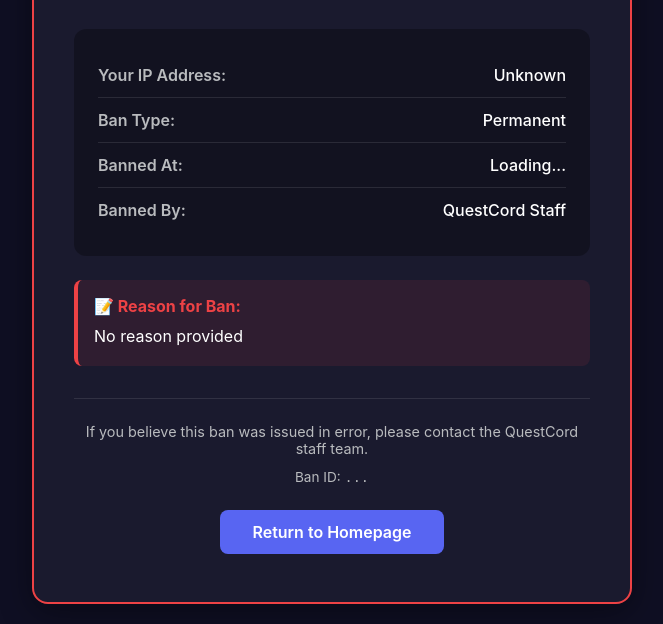
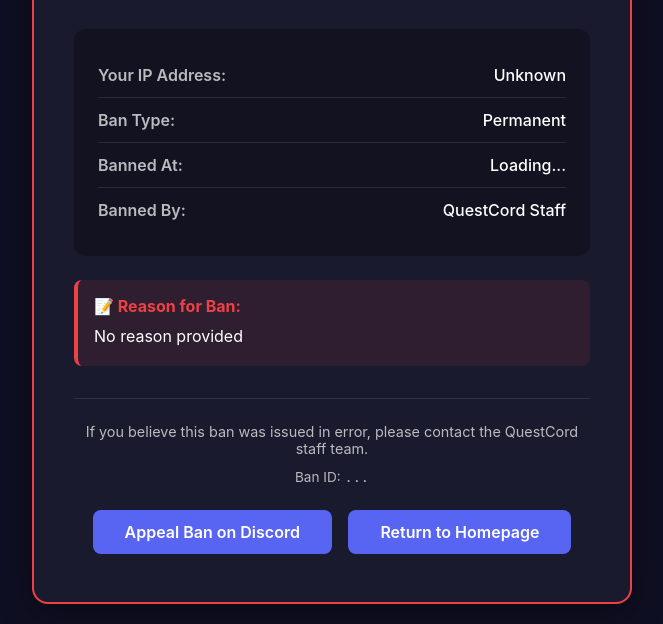
Before and after one commit to ThortonEllmers/QuestCord-v2, a website: page production/web/public/banned.html in a window 1280 px wide. Shown: the part 308-932 px from the top of the page, without its empty margins (308-971 px from the left). Drawn offline with Linux system fonts and the light colour scheme.

Commit message:
Update banned.html

```diff
--- a/production/web/public/banned.html
+++ b/production/web/public/banned.html
@@ -201,6 +201,7 @@
             <p style="margin-top: 12px; font-size: 0.85rem;">Ban ID: <code id="ban-timestamp">...</code></p>
         </div>
 
+        <a href="https://discord.gg/ACGKvKkZ5Z" class="home-button" style="background: #5865f2; margin-right: 12px;">Appeal Ban on Discord</a>
         <a href="/" class="home-button">Return to Homepage</a>
     </div>
 
```
